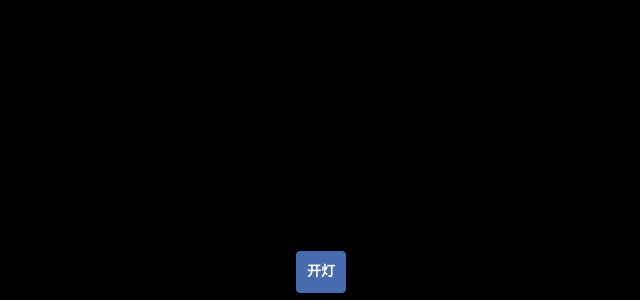
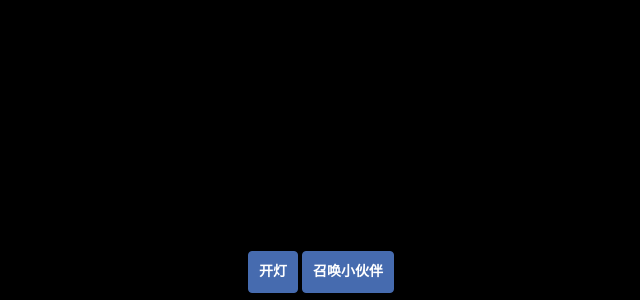
Before and after one commit to dingjim5-cmyk/happy-birthday, a website: page index.html in a window 1280 px wide. Shown: the part 500-800 px from the top of the page, without its empty margins (319-959 px from the left). Drawn offline with nearby package versions, Linux system fonts and the light colour scheme.

```diff
--- a/index.html
+++ b/index.html
@@ -191,6 +191,7 @@
 					<button class="btn btn-primary" id="bannar_coming">布置生日现场</button>
 					<button class="btn btn-primary" id="balloons_flying">上气球~</button>
 					<button class="btn btn-primary" id="cake_fadein">送上巧克力蛋糕</button>
+					<button class="btn btn-primary" id="summon_friends">召唤小伙伴</button>
 					<button class="btn btn-primary" id="light_candle">点蜡烛</button>
 					<button class="btn btn-primary" id="wish_message">许下一个愿望</button>
 					<button class="btn btn-primary" id="story">🎉 祝wuli巧克力大王，生日快乐！ 🎂</button>
```
